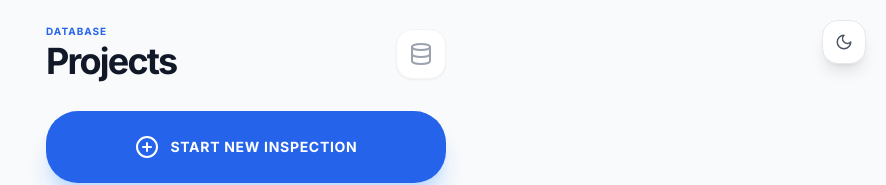
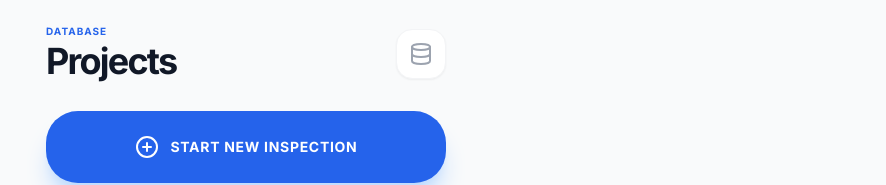
Before and after one commit to ajschmidt2/Inspectra, a React (Vite) app: page / in a window 1280 px wide. Shown: the top 185 px of the page, without its empty margins (394-1280 px from the left). Built offline with nearby package versions, Linux system fonts and the light colour scheme.

Commit message:
Move theme toggle into project settings

```diff
--- a/App.tsx
+++ b/App.tsx
@@ -732,10 +732,10 @@ const App: React.FC = () => {
 
 
 
-  const ThemeToggle = () => (
+  const ThemeToggle = ({ className = '' }: { className?: string }) => (
     <button
       onClick={() => setAppDarkMode(!appDarkMode)}
-      className={`fixed top-5 right-5 z-[140] p-3 rounded-2xl shadow-lg border transition-all active:scale-95 ${appDarkMode ? 'bg-gray-900 border-gray-800 text-yellow-400' : 'bg-white border-gray-200 text-gray-600'}`}
+      className={`p-3 rounded-2xl shadow-lg border transition-all active:scale-95 ${appDarkMode ? 'bg-gray-900 border-gray-800 text-yellow-400' : 'bg-white border-gray-200 text-gray-600'} ${className}`}
       aria-label="Toggle app theme"
       title="Toggle app theme"
     >
@@ -748,7 +748,6 @@ const App: React.FC = () => {
   if (view === 'projectBrowser') {
     return (
       <div className={`max-w-md mx-auto min-h-screen flex flex-col p-6 animate-in fade-in duration-500 pb-24 ${appDarkMode ? 'bg-gray-950 text-white' : 'bg-gray-50 text-gray-900'}`}>
-        <ThemeToggle />
         <header className="mb-8 flex justify-between items-end">
           <div>
             <p className="text-[10px] font-black text-blue-600 uppercase tracking-widest mb-1">Database</p>
@@ -797,7 +796,6 @@ const App: React.FC = () => {
 
   return (
     <div className={`max-w-md mx-auto min-h-screen flex flex-col relative overflow-x-hidden pb-24 selection:bg-blue-100 ${appDarkMode ? 'bg-gray-950 text-white' : 'bg-gray-50 text-gray-900'}`}>
-      <ThemeToggle />
       {!isOnline && (
         <div className="bg-red-600 text-white text-[10px] font-black uppercase tracking-widest py-2 px-5 flex items-center justify-center gap-2 animate-in slide-in-from-top duration-500 sticky top-0 z-[100]">
           <WifiOff size={14} /> Offline Mode: Work is being saved locally
@@ -1308,6 +1306,16 @@ const App: React.FC = () => {
                   <div className="space-y-2"><label className="text-[10px] font-black uppercase text-gray-400 tracking-widest">Lead Inspector</label><div className="flex items-center bg-white rounded-3xl border border-gray-100 p-4 shadow-sm"><User className="text-purple-500 mr-4 shrink-0" size={20} /><input value={project.inspector} onChange={e => setProject({...project, inspector: e.target.value})} className="flex-1 text-sm font-bold outline-none truncate bg-white text-gray-900" /></div></div>
                </div>
                <div className="space-y-3 pt-6 border-t border-gray-100">
+                  <p className="text-[10px] font-black text-gray-400 uppercase tracking-widest">Appearance</p>
+                  <div className="w-full py-4 px-5 bg-white border border-gray-100 rounded-[28px] shadow-sm flex items-center justify-between">
+                    <div>
+                      <p className="text-xs font-black uppercase tracking-widest text-gray-600">Theme</p>
+                      <p className="text-[10px] font-bold text-gray-400 mt-1">Switch between light and dark mode</p>
+                    </div>
+                    <ThemeToggle className="shrink-0" />
+                  </div>
+               </div>
+               <div className="space-y-3 pt-6 border-t border-gray-100">
                   <p className="text-[10px] font-black text-gray-400 uppercase tracking-widest">Global Resources</p>
                   <button onClick={() => setView('manageTemplates')} className="w-full py-5 bg-white border-2 border-dashed border-blue-100 text-gray-600 rounded-[28px] font-black text-xs uppercase tracking-widest flex items-center justify-center gap-3 active:scale-95 transition hover:bg-blue-50"><ListPlus size={18} className="text-blue-500" /> Manage Comment Library</button>
                </div>
```
